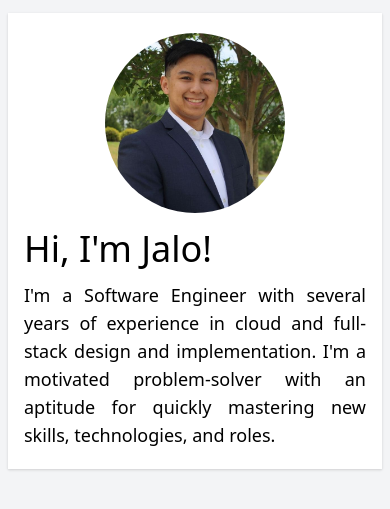
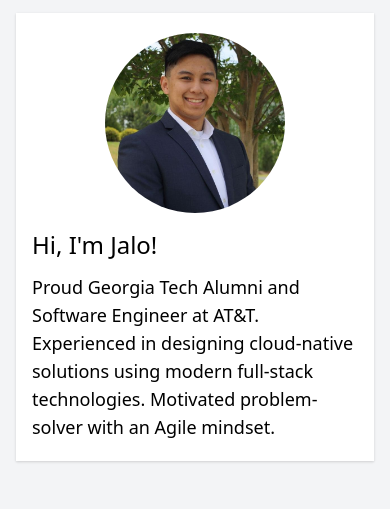
Before and after one commit to jlvmoster/website, a Gatsby site: page / in a window 390 px wide. Shown: the part 67-576 px from the top of the page. Built offline with nearby package versions, Linux system fonts and the light colour scheme; Gatsby itself is replaced by a stand-in of ours.

Commit message:
About profile card content updates

```diff
--- a/src/components/About.js
+++ b/src/components/About.js
@@ -4,8 +4,8 @@ import { StaticImage } from 'gatsby-plugin-image';
 const About = () => (
   <div className='mx-auto max-w-2xl bg-white shadow overflow-hidden sm:rounded-lg'>
     <div className='px-4 py-5 sm:p-6'>
-      <div className='space-y-4 sm:flex sm:space-x-6 sm:space-y-0'>
-        <div className='flex flex-shrink-0 justify-center sm:mb-0'>
+      <div className='sm:flex'>
+        <div className='flex flex-shrink-0 items-center justify-center sm:mb-0'>
           <StaticImage
             className='inline-block rounded-full'
             src='../images/professional.jpg'
@@ -17,11 +17,11 @@ const About = () => (
             width={180}
           />
         </div>
-        <div className='space-y-3'>
-          <h4 className='text-4xl font-medium font-thin'>Hi, I'm Jalo!</h4>
-          <p className='text-justify text-lg'>
-            I'm a Software Engineer with several years of experience in cloud and full-stack design and implementation.
-            I'm a motivated problem-solver with an aptitude for quickly mastering new skills, technologies, and roles.
+        <div className='mt-4 space-y-3 sm:ml-6 sm:mt-0'>
+          <h4 className='text-2xl font-medium font-thin sm:text-3xl'>Hi, I'm Jalo!</h4>
+          <p className='text-lg sm:text-justify sm:text-xl'>
+            Proud Georgia Tech Alumni and Software Engineer at AT&T. Experienced in designing cloud-native solutions
+            using modern full-stack technologies. Motivated problem-solver with an Agile mindset.
           </p>
         </div>
       </div>
--- a/src/components/layout/Layout.js
+++ b/src/components/layout/Layout.js
@@ -6,7 +6,7 @@ import Navbar from './Navbar';
 const Layout = ({ children, metadata }) => (
   <div className='flex flex-col h-screen bg-gray-100 overflow-hidden'>
     <Navbar title={metadata.title} links={metadata.links} />
-    <main className='container mx-auto px-2 max-w-7xl sm:px-6 lg:px-8'>{children}</main>
+    <main className='container mx-auto px-4 max-w-7xl sm:px-6 lg:px-8'>{children}</main>
   </div>
 );
 
```
